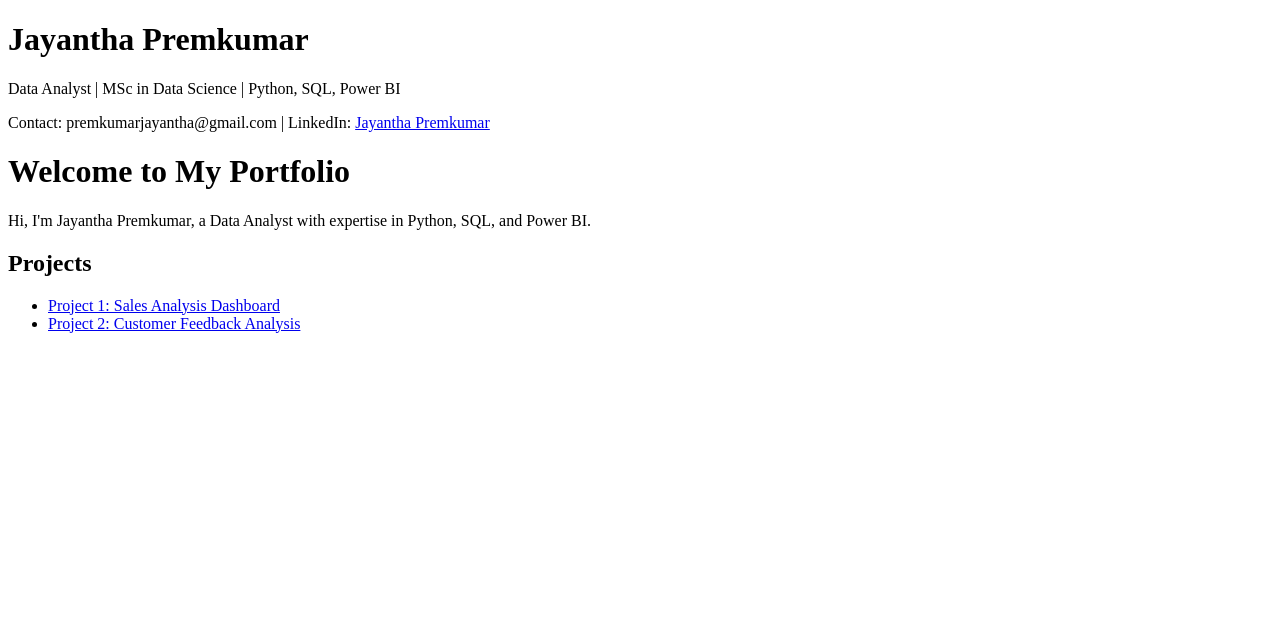
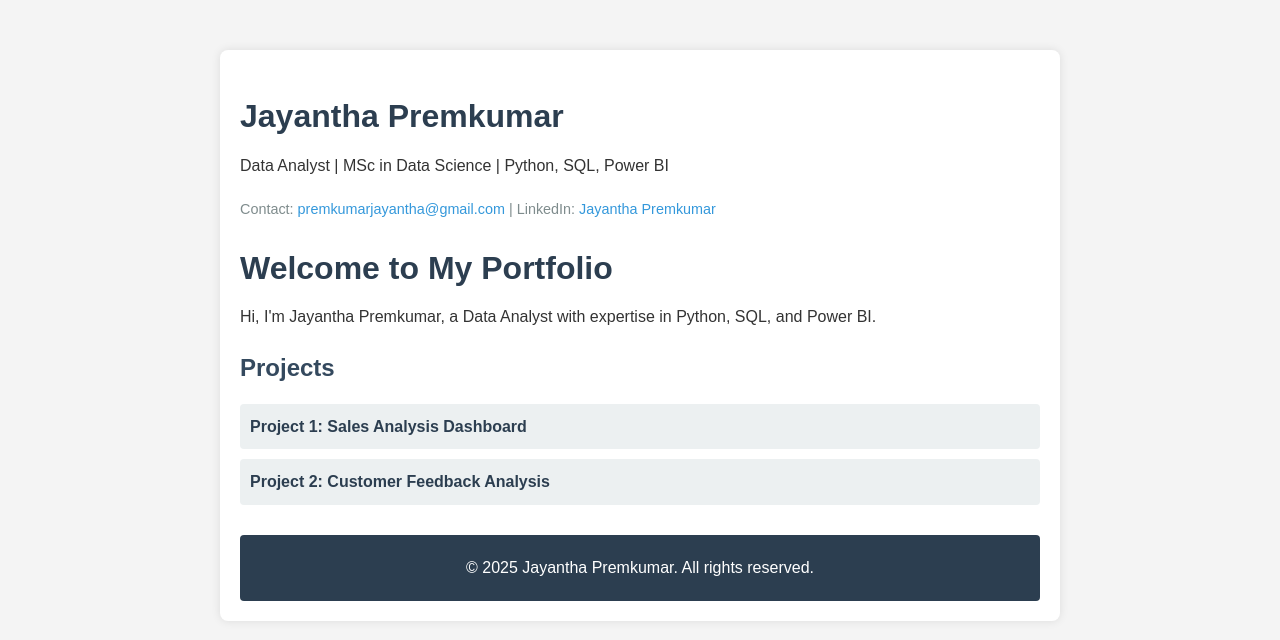
Before and after one commit to Jayantha-Premkumar/Jayantha-Premkumar.github.io, a plain HTML site: page index.html in a window 1280 px wide. Drawn offline with Linux system fonts and the light colour scheme.

Commit message:
Update index.html

```diff
--- a/index.html
+++ b/index.html
@@ -1,18 +1,125 @@
 <!DOCTYPE html>
-<html>
+<html lang="en">
 <head>
+    <meta charset="UTF-8">
+    <meta name="viewport" content="width=device-width, initial-scale=1.0">
     <title>Jayantha Premkumar - Data Analyst Portfolio</title>
+    <style>
+        /* General Styles */
+        body {
+            font-family: 'Arial', sans-serif;
+            line-height: 1.6;
+            margin: 0;
+            padding: 0;
+            background-color: #f4f4f4;
+            color: #333;
+        }
+
+        /* Container for centering content */
+        .container {
+            max-width: 800px;
+            margin: 50px auto;
+            padding: 20px;
+            background: #fff;
+            box-shadow: 0 0 10px rgba(0, 0, 0, 0.1);
+            border-radius: 8px;
+        }
+
+        /* Header Styles */
+        h1 {
+            color: #2c3e50;
+            margin-bottom: 10px;
+        }
+
+        h2 {
+            color: #34495e;
+            margin-top: 20px;
+            margin-bottom: 10px;
+        }
+
+        p {
+            margin: 10px 0;
+        }
+
+        /* Link Styles */
+        a {
+            color: #3498db;
+            text-decoration: none;
+        }
+
+        a:hover {
+            text-decoration: underline;
+        }
+
+        /* List Styles */
+        ul {
+            list-style-type: none;
+            padding: 0;
+        }
+
+        ul li {
+            background: #ecf0f1;
+            margin: 10px 0;
+            padding: 10px;
+            border-radius: 4px;
+            transition: background 0.3s ease;
+        }
+
+        ul li:hover {
+            background: #bdc3c7;
+        }
+
+        ul li a {
+            color: #2c3e50;
+            font-weight: bold;
+        }
+
+        /* Contact Section */
+        .contact-info {
+            margin-top: 20px;
+            font-size: 0.9em;
+            color: #7f8c8d;
+        }
+
+        .contact-info a {
+            color: #3498db;
+        }
+
+        /* Footer Styles */
+        footer {
+            text-align: center;
+            margin-top: 30px;
+            padding: 10px;
+            background: #2c3e50;
+            color: #fff;
+            border-radius: 4px;
+        }
+
+        footer a {
+            color: #3498db;
+        }
+    </style>
 </head>
 <body>
+    <div class="container">
         <h1>Jayantha Premkumar</h1>
         <p>Data Analyst | MSc in Data Science | Python, SQL, Power BI</p>
-    <p>Contact: premkumarjayantha@gmail.com | LinkedIn: <a href="https://www.linkedin.com/in/jayanthapremkumar">Jayantha Premkumar</a></p>
+        <div class="contact-info">
+            <p>Contact: <a href="mailto:premkumarjayantha@gmail.com">premkumarjayantha@gmail.com</a> | LinkedIn: <a href="https://www.linkedin.com/in/jayanthapremkumar">Jayantha Premkumar</a></p>
+        </div>
+
         <h1>Welcome to My Portfolio</h1>
         <p>Hi, I'm Jayantha Premkumar, a Data Analyst with expertise in Python, SQL, and Power BI.</p>
+
         <h2>Projects</h2>
         <ul>
             <li><a href="https://github.com/username/project1">Project 1: Sales Analysis Dashboard</a></li>
             <li><a href="https://github.com/username/project2">Project 2: Customer Feedback Analysis</a></li>
         </ul>
+
+        <footer>
+            <p>&copy; 2025 Jayantha Premkumar. All rights reserved.</p>
+        </footer>
+    </div>
 </body>
 </html>
```
Lines whose indentation alone changed are shown as unchanged.
